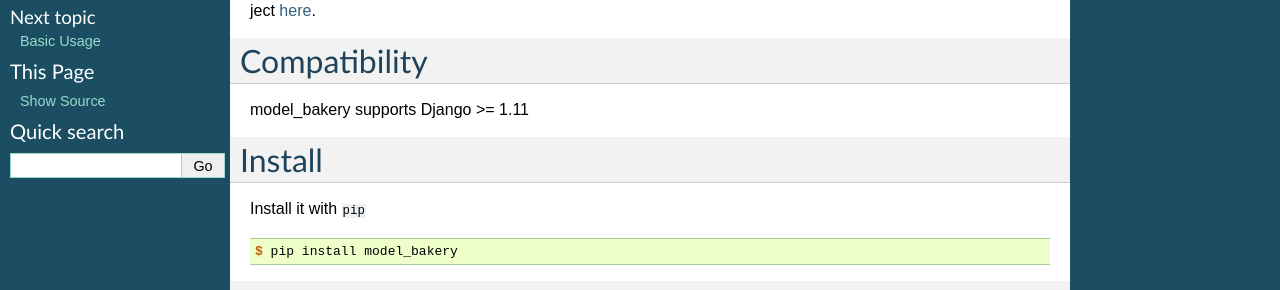
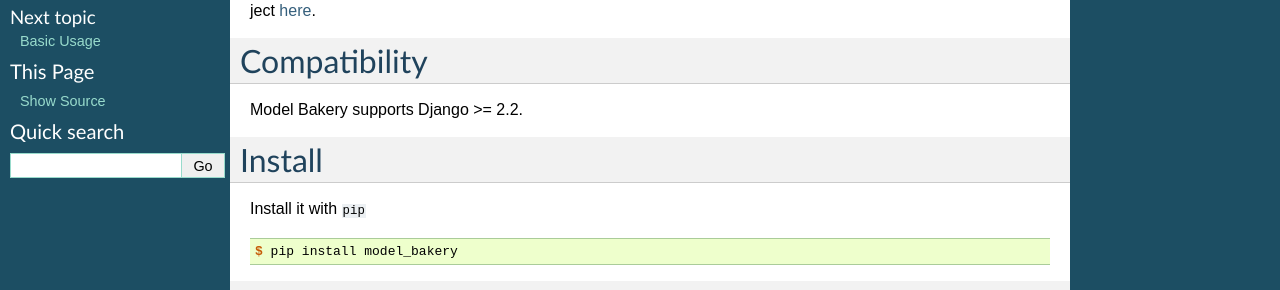
Before and after one commit to model-bakers/model_bakery, a Sphinx documentation site: the page built from docs/source/index.rst, in a window 1280 px wide. Shown: the part 206-496 px from the top of the page. Built offline with Sphinx 7.4.7, drawn with Linux system fonts in a browser that asks for light colours.

Commit message:
Completely remove Django 1.11 notes (#157)
* Completely remove Django 1.11 notes

We dropped Django 1.11 support in 1.2.1:
https://github.com/model-bakers/model_bakery/blob/main/CHANGELOG.md#121

Documentation and requirements were still referencing this version.
It is time to drop it completely (this Django version is not being maintained since April 2020: https://www.djangoproject.com/download/#supported-versions).

* Changelog

```diff
--- a/docs/source/index.rst
+++ b/docs/source/index.rst
@@ -11,7 +11,7 @@ Model Bakery is a rename of the legacy `model_mommy's project <https://pypi.org/
 Compatibility
 =============
 
-model_bakery supports Django >= 1.11
+Model Bakery supports Django >= 2.2.
 
 Install
 =======
--- a/requirements.txt
+++ b/requirements.txt
@@ -1 +1 @@
-django>=1.11.0<3.2
+django>=2.2<3.2
```
Also changed, not shown: CHANGELOG.md (+1 -0 lines).
